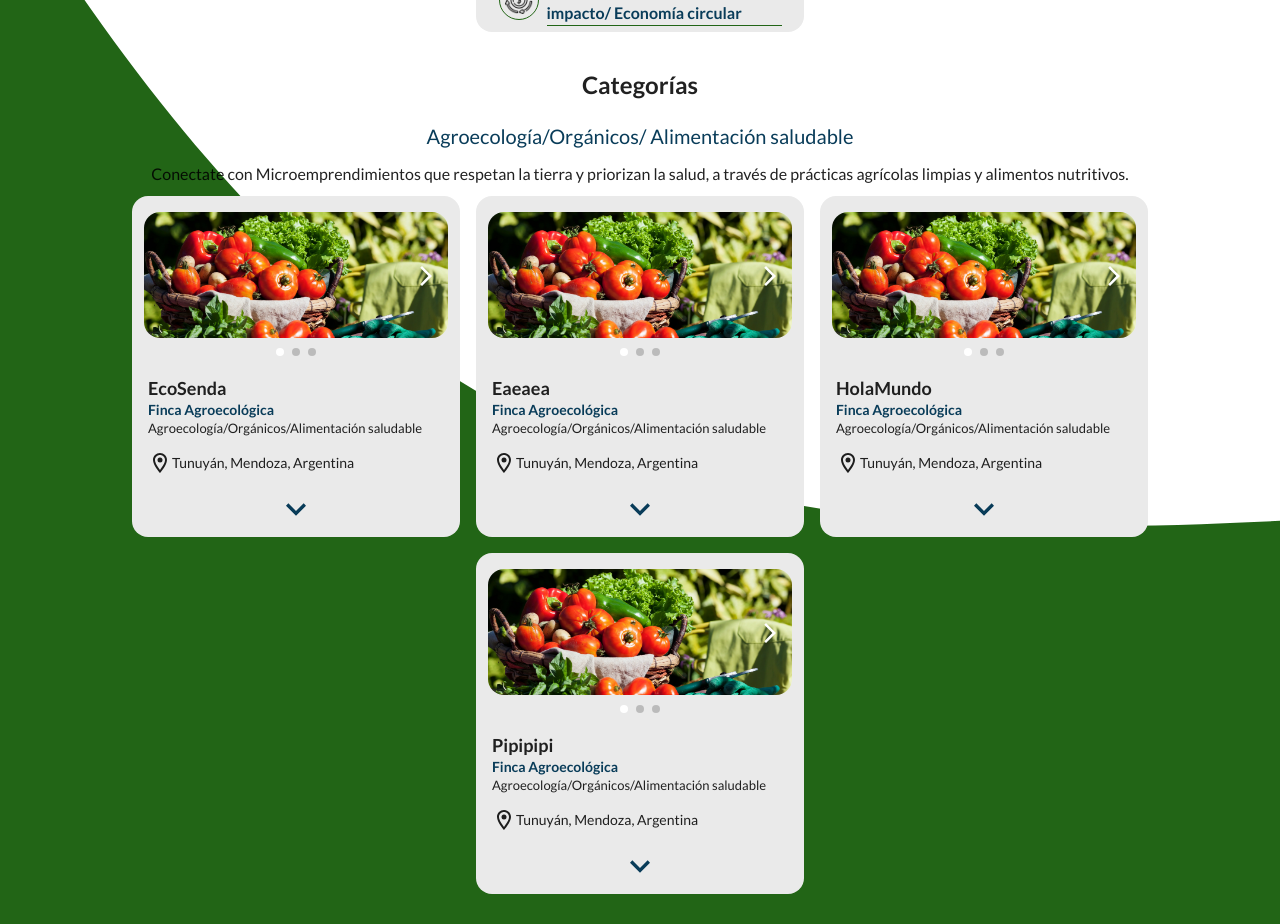
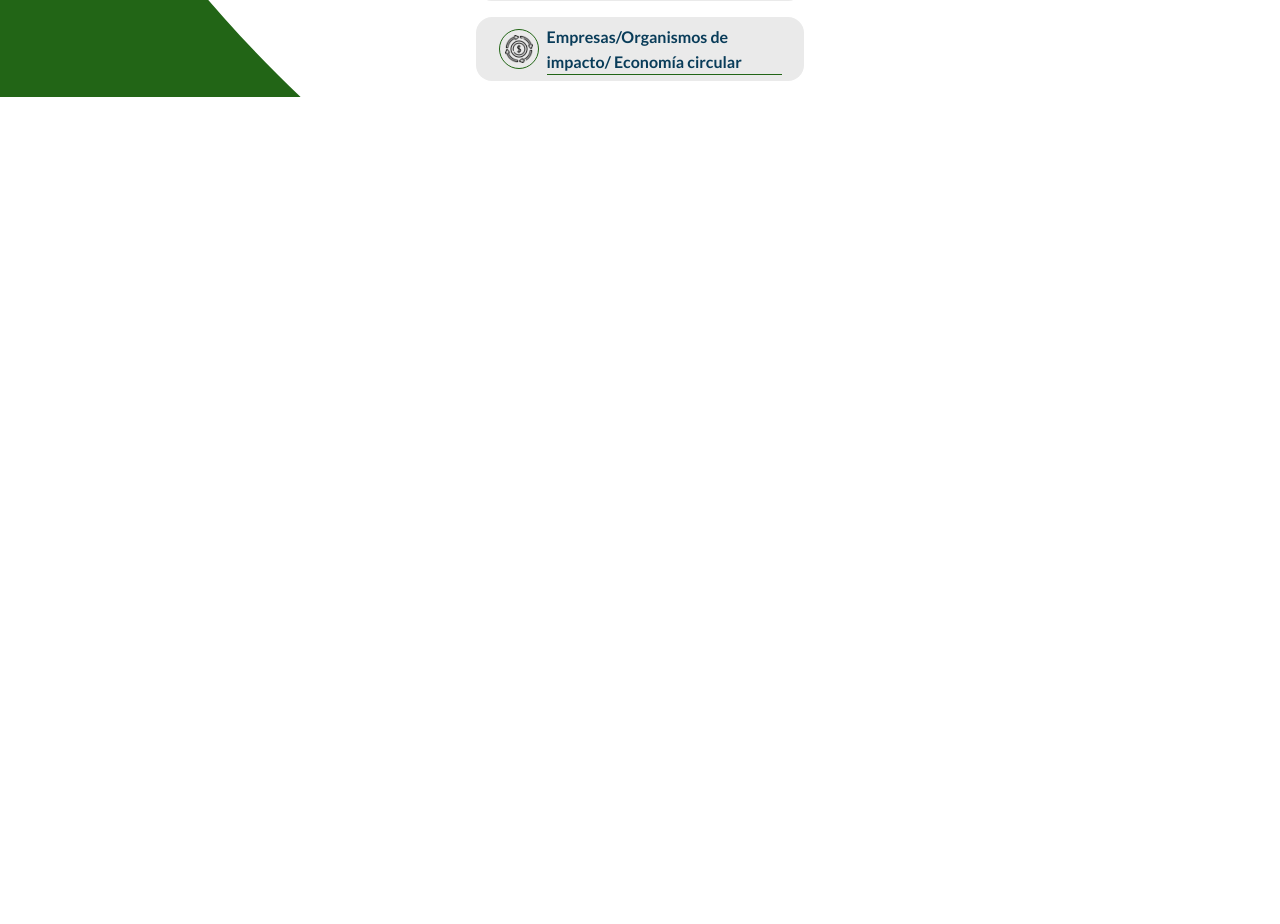
Before and after one commit to TomiCaratti13/SemilleroUbuntuFront, a React (Vite) app: page /microemprendimientos in a window 1280 px wide. Shown: the part 860-1784 px from the top of the page. After the commit the page ends 957 px from the top, so only its background shows below. Built offline with nearby package versions, Linux system fonts and the light colour scheme.

Commit message:
Actualizar componente MapMicroemprendimientos y  TODO SectionMicroemprendimientos

```diff
--- a/src/components/MapMicroemprendmientos.jsx
+++ b/src/components/MapMicroemprendmientos.jsx
@@ -14,6 +14,51 @@ export const MapMicroemprendimientos = ({ microemprendimientos }) => (
       padding: '0',
       margin: '0',
     }}>
+    <Typography
+      variant="h4"
+      sx={{
+        fontSize: '24px',
+        lineHeight: '25px',
+        fontWeight: 600,
+        textAlign: 'center',
+        width: '100%',
+      }}>
+      Categorías
+    </Typography>
+    <Typography
+      variant="h3"
+      sx={{
+        fontSize: '20px',
+        lineHeight: '30px',
+        fontWeight: 500,
+        color: 'azul.main',
+        textAlign: 'center',
+        textWrap: 'pretty',
+      }}>
+      Agroecología/Orgánicos/ Alimentación saludable
+    </Typography>
+    <Typography
+      variant="h4"
+      sx={{
+        fontSize: '16px',
+        lineHeight: '25px',
+        fontWeight: 400,
+        textAlign: 'center',
+      }}>
+      Conectate con Microemprendimientos que respetan la tierra y priorizan la
+      salud, a través de prácticas agrícolas limpias y alimentos nutritivos.
+    </Typography>
+    <Container
+      sx={{
+        display: 'flex',
+        justifyContent: 'center',
+        alignItems: 'center',
+        flexDirection: 'column',
+        gap: '10px',
+        width: '100%',
+      }}>
+      <VectorGreen text={true} />
+    </Container>
     {microemprendimientos.map((microemprendimiento, index) => (
       <CardMicroemprendimiento
         key={index}
--- a/src/views/SectionMicroemprendimientos.jsx
+++ b/src/views/SectionMicroemprendimientos.jsx
@@ -1,10 +1,8 @@
 import { SectionHero } from '../components/SectionHero';
-import { Container, Typography, Box } from '@mui/material';
-import microemprendimientos from '../utils/mocks/Microemprendimientos.json';
-import { MapMicroemprendimientos } from '../components/MapMicroemprendmientos';
+import { Typography, Box } from '@mui/material';
 import { VectorGreen } from '../components/VectorGreen';
 import { MapCategorias } from '../components/MapCategorias';
-import  Categorias  from '../utils/mocks/Categorias';
+import Categorias from '../utils/mocks/Categorias';
 
 export const SectionMicroemprendmientos = () => {
   const sectionPublicaiones = {
@@ -24,7 +22,6 @@ export const SectionMicroemprendmientos = () => {
         gap: '30px',
         width: '100%',
         height: '100%',
-        paddingBottom: '30px',
       }}>
       <SectionHero
         category={sectionPublicaiones.category}
@@ -41,7 +38,7 @@ export const SectionMicroemprendmientos = () => {
           display: 'flex',
           flexWrap: 'wrap',
         }}>
-        <MapCategorias categorias={Categorias} />
+        <VectorGreen />
         <Typography
           variant="h4"
           sx={{
@@ -53,45 +50,9 @@ export const SectionMicroemprendmientos = () => {
           }}>
           Categorías
         </Typography>
-        <Container
-          sx={{
-            display: 'flex',
-            justifyContent: 'center',
-            alignItems: 'center',
-            flexDirection: 'column',
-            gap: '10px',
-            width: '100%',
-          }}>
-          <Typography
-            variant="h3"
-            sx={{
-              fontSize: '20px',
-              lineHeight: '30px',
-              fontWeight: 500,
-              color: 'azul.main',
-              textAlign: 'center',
-              textWrap: 'pretty',
-            }}>
-            Agroecología/Orgánicos/ Alimentación saludable
-          </Typography>
-          <Typography
-            variant="h4"
-            sx={{
-              fontSize: '16px',
-              lineHeight: '25px',
-              fontWeight: 400,
-              textAlign: 'center',
-            }}>
-            Conectate con Microemprendimientos que respetan la tierra y
-            priorizan la salud, a través de prácticas agrícolas limpias y
-            alimentos nutritivos.
-          </Typography>
-          <VectorGreen text={true} />
-          <MapMicroemprendimientos
-            microemprendimientos={microemprendimientos}
-          />
-        </Container>
+        <MapCategorias categorias={Categorias} />
       </Box>
+      {/* Necesito que categories sea un estado y al clieckear en un categoria cambie el componente por un mapeo de microemprendimientos que coinciden con nuestro nombre */}
     </Box>
   );
 };
```
